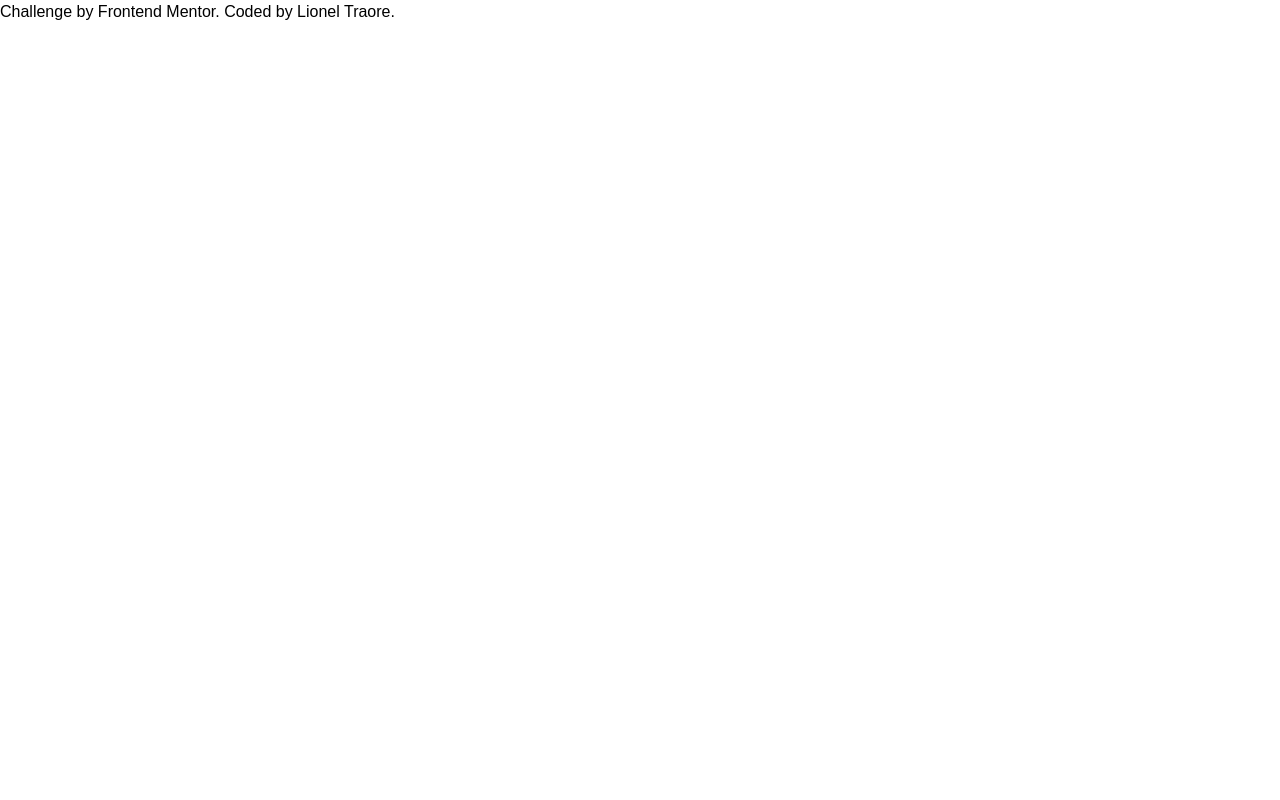
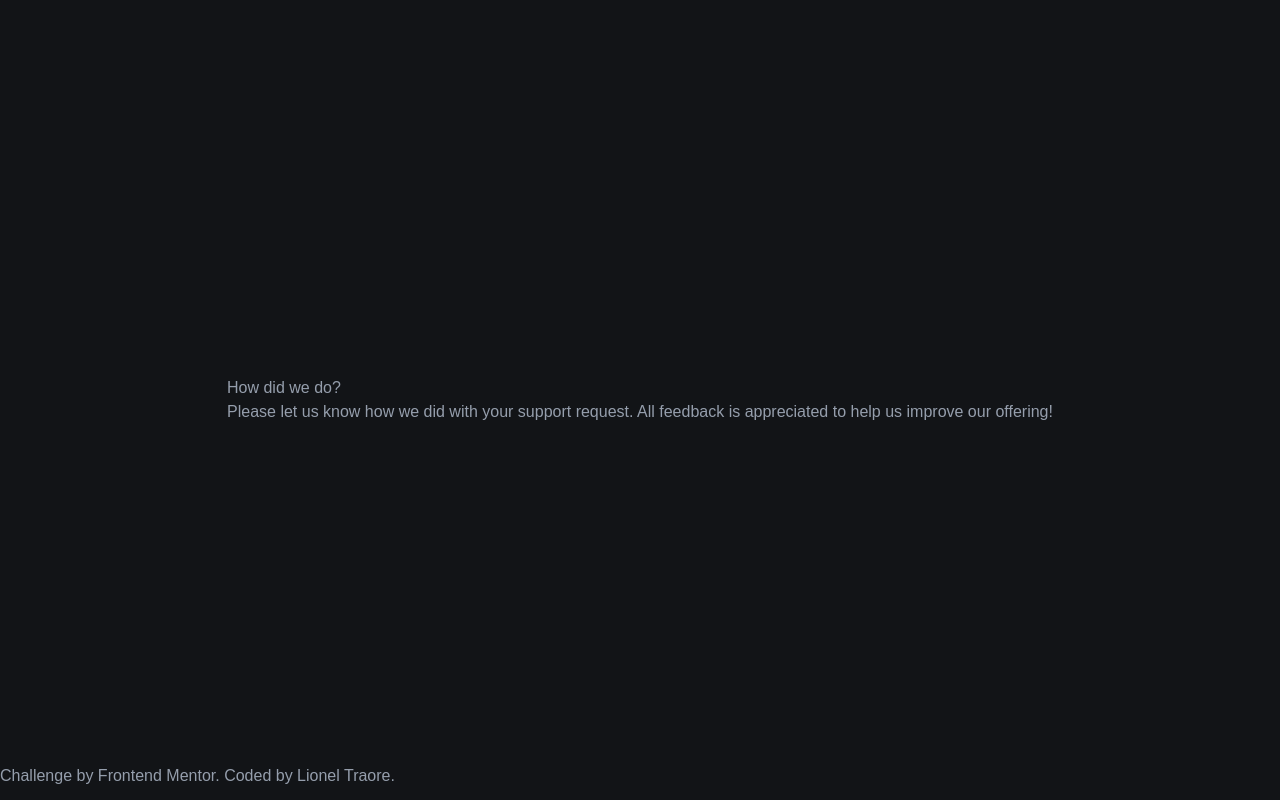
Before and after one commit to lioneltraore/frontendmentor.io-challenges, a React (Create React App) app in the folder React/interactive-rating-component/: page / in a window 1280 px wide. Built offline with nearby package versions, Linux system fonts and the light colour scheme.

Commit message:
add card component

```diff
--- a/React/interactive-rating-component/src/App.js
+++ b/React/interactive-rating-component/src/App.js
@@ -1,7 +1,10 @@
+import Card from "./components/card/Card";
+
 function App() {
   return (
-    <div>
-      <div className="attribution">
+    <div className="bg-darker flex flex-col items-center justify-center h-screen p-6 text-lighter">
+      <Card />
+      <div className="absolute bottom-3 inset-x-0">
         Challenge by{" "}
         <a href="https://www.frontendmentor.io?ref=challenge" target="_blank">
           Frontend Mentor
--- /dev/null
+++ b/React/interactive-rating-component/src/components/card/Card.js
@@ -0,0 +1,13 @@
+const Card = () => {
+  return (
+    <div>
+      <h2>How did we do?</h2>
+      <p>
+        Please let us know how we did with your support request. All feedback is
+        appreciated to help us improve our offering!
+      </p>
+    </div>
+  );
+};
+
+export default Card;
```
